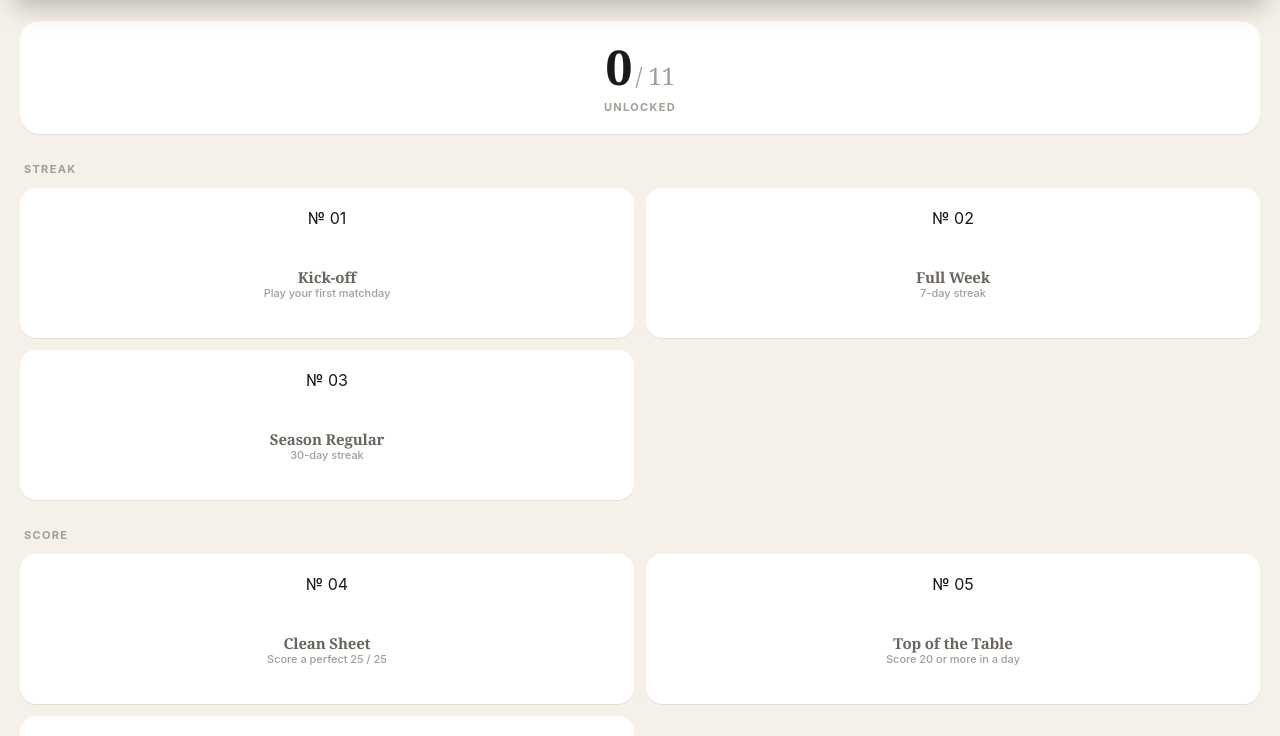
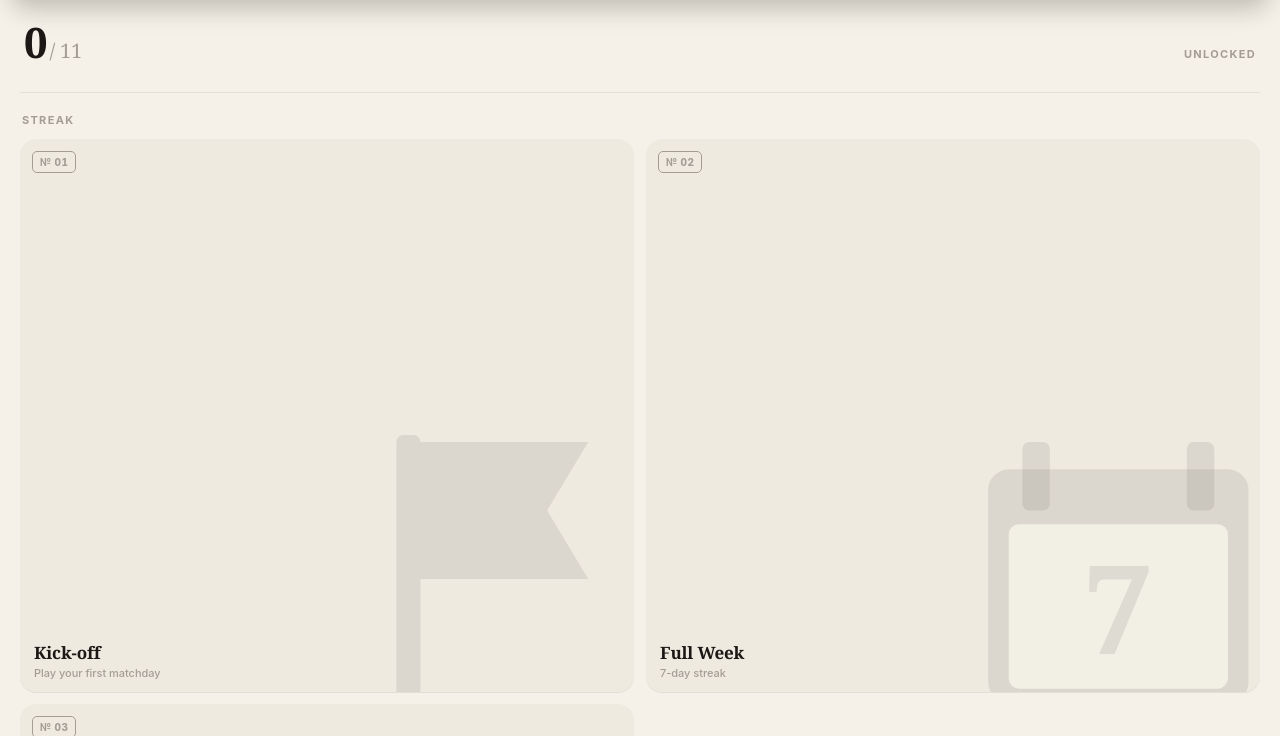
Before and after one commit to Rexhep93/project-501, a website with bundled scripts: page index.html in a window 1280 px wide. Both pictures are taken after a click on the button "View all". Shown: the part 64-800 px from the top of the page. Built offline with nearby package versions, Linux system fonts and the light colour scheme; no server answers.

Commit message:
Update achievements styles for better design
Refactor achievements styles to improve layout and design consistency.

```diff
--- a/css/styles.css
+++ b/css/styles.css
@@ -1449,8 +1449,9 @@ body.loading .menu-real-content { display: none; }
 }
 
 /* ════════════════════════════════════════ ACHIEVEMENTS ════════════════════════════════════════
-   Flat editorial style. No gradients, no glow, no 3D.
-   Each badge = solid-tint disc + white icon. Matches Daily Paper aesthetic.
+   Mini-tile stijl. Hergebruikt de design language van .game-tile:
+   donkere gekleurde achtergrond, № badge linksboven, serif naam, icon-art
+   rechtsonder. Locked tiles zijn dezelfde vorm in sunken-grijs.
    ============================================================================================ */
 
 /* ─── Home strip ─── */
@@ -1473,7 +1474,7 @@ body.loading .menu-real-content { display: none; }
 }
 .achievements-strip-link {
     font-size: 12px;
-    font-weight: 600;
+    font-weight: 700;
     color: var(--ink-2);
     letter-spacing: -0.005em;
     display: inline-flex;
@@ -1489,63 +1490,99 @@ body.loading .menu-real-content { display: none; }
     grid-template-columns: repeat(3, 1fr);
     gap: 10px;
 }
-.ach-strip-item {
-    background: var(--surface);
+
+.ach-tile {
+    position: relative;
+    aspect-ratio: 1 / 1.05;
     border-radius: 14px;
-    padding: 14px 8px 12px;
-    display: flex;
-    flex-direction: column;
-    align-items: center;
-    gap: 8px;
-    box-shadow: 0 1px 0 var(--divider);
-    text-align: center;
+    overflow: hidden;
+    background: var(--ach-color, var(--ink));
+    color: white;
     cursor: pointer;
-    transition: transform 0.12s var(--ease-ios);
-}
-.ach-strip-item:active { transform: scale(0.96); }
-
-.ach-strip-badge {
-    width: 44px;
-    height: 44px;
-    border-radius: 50%;
-    display: flex;
+    text-align: left;
+    box-shadow: 0 3px 0 var(--ach-shadow, rgba(0,0,0,0.2));
+    transition: transform 0.12s var(--ease-ios), box-shadow 0.12s var(--ease-ios);
+    isolation: isolate;
+}
+.ach-tile:active {
+    transform: translateY(1px);
+    box-shadow: 0 2px 0 var(--ach-shadow, rgba(0,0,0,0.2));
+}
+
+.ach-tile-num {
+    position: absolute;
+    top: 8px;
+    left: 8px;
+    z-index: 3;
+    min-width: 22px;
+    height: 18px;
+    padding: 0 5px;
+    border-radius: 4px;
+    border: 1.2px solid rgba(255, 255, 255, 0.75);
+    color: white;
+    display: inline-flex;
     align-items: center;
     justify-content: center;
-    background: var(--ach-color, var(--ink));
+    font-size: 9px;
+    font-weight: 800;
+    font-variant-numeric: tabular-nums;
+    letter-spacing: 0.04em;
+}
+
+.ach-tile-art {
+    position: absolute;
+    right: -10%;
+    bottom: -10%;
+    width: 65%;
+    height: 65%;
+    z-index: 1;
+    pointer-events: none;
+    color: rgba(255, 255, 255, 0.22);
+}
+.ach-tile-art svg { width: 100%; height: 100%; display: block; }
+
+.ach-tile-name {
+    position: absolute;
+    left: 10px;
+    right: 10px;
+    bottom: 8px;
+    z-index: 2;
+    font-family: var(--font-serif);
+    font-size: 13px;
+    font-weight: 600;
     color: white;
-    flex-shrink: 0;
-}
-.ach-strip-badge svg {
-    width: 22px;
-    height: 22px;
-    color: white;
-}
-
-.ach-strip-item.locked {
-    background: var(--surface);
-    box-shadow: 0 1px 0 var(--divider);
-}
-.ach-strip-item.locked .ach-strip-badge {
-    background: var(--sunken);
-}
-.ach-strip-item.locked .ach-strip-badge svg { color: var(--ink-3); }
-.ach-strip-item.locked .ach-strip-name { color: var(--ink-3); }
-
-.ach-strip-name {
-    font-size: 11px;
-    font-weight: 700;
-    color: var(--ink);
-    letter-spacing: -0.005em;
-    line-height: 1.2;
+    letter-spacing: -0.01em;
+    line-height: 1.1;
+    margin: 0;
     overflow: hidden;
     text-overflow: ellipsis;
     display: -webkit-box;
     -webkit-line-clamp: 2;
     -webkit-box-orient: vertical;
-    max-height: 2.4em;
-}
-
-/* ─── Full achievements screen ─── */
+}
+
+/* Locked state: same shape, grey palette */
+.ach-tile.locked {
+    background: var(--sunken);
+    box-shadow: 0 1px 0 var(--divider);
+    color: var(--ink-3);
+}
+.ach-tile.locked:active {
+    transform: translateY(1px);
+    box-shadow: 0 0 0 var(--divider);
+}
+.ach-tile.locked .ach-tile-num {
+    border-color: var(--ink-3);
+    color: var(--ink-3);
+}
+.ach-tile.locked .ach-tile-art {
+    color: rgba(107, 101, 96, 0.14);
+}
+.ach-tile.locked .ach-tile-name {
+    color: var(--ink-2);
+}
+
+/* ═══════ Full achievements screen ═══════ */
 .achievements-screen {
     position: fixed; inset: 0;
     background: var(--base);
@@ -1578,25 +1615,31 @@ body.loading .menu-real-content { display: none; }
 }
 
 .achievements-progress {
-    text-align: center;
-    margin-bottom: 28px;
-    padding: 22px 20px 20px;
-    background: var(--surface);
-    border-radius: var(--radius-lg);
-    box-shadow: 0 1px 0 var(--divider);
+    display: flex;
+    align-items: baseline;
+    justify-content: space-between;
+    gap: 16px;
+    padding: 0 4px 20px;
+    margin-bottom: 20px;
+    border-bottom: 1px solid var(--divider);
+}
+.achievements-progress-value {
+    display: flex;
+    align-items: baseline;
+    gap: 3px;
+    line-height: 1;
 }
 .achievements-progress-num {
     font-family: var(--font-serif);
-    font-size: 48px;
+    font-size: 42px;
     font-weight: 600;
     color: var(--ink);
     letter-spacing: -0.025em;
-    line-height: 1;
     font-variant-numeric: tabular-nums;
 }
 .achievements-progress-max {
     font-family: var(--font-serif);
-    font-size: 24px;
+    font-size: 20px;
     font-weight: 500;
     color: var(--ink-3);
     letter-spacing: -0.01em;
@@ -1607,96 +1650,113 @@ body.loading .menu-real-content { display: none; }
     letter-spacing: 0.12em;
     text-transform: uppercase;
     color: var(--ink-3);
-    margin: 8px 0 0;
-}
-.achievements-progress-bar {
-    margin-top: 14px;
-    height: 4px;
-    background: var(--sunken);
-    border-radius: 2px;
-    overflow: hidden;
-    position: relative;
-}
-.achievements-progress-bar-fill {
-    position: absolute;
-    inset: 0;
-    border-radius: 2px;
-    background: var(--ink);
-    transform: scaleX(var(--progress, 0));
-    transform-origin: left center;
-    transition: transform 0.8s var(--ease-ios);
+    text-align: right;
+    line-height: 1.3;
 }
 
 .achievements-section {
-    margin-bottom: 28px;
+    margin-bottom: 24px;
 }
 .achievements-section-title {
     font-size: 11px; font-weight: 700; letter-spacing: 0.12em;
     text-transform: uppercase; color: var(--ink-3);
-    margin: 0 0 12px 4px;
+    margin: 0 0 12px 2px;
 }
 .achievements-grid {
     display: grid;
     grid-template-columns: repeat(2, 1fr);
     gap: 12px;
 }
+
+/* Larger version of .ach-tile for the full screen */
 .ach-card {
-    background: var(--surface);
+    position: relative;
+    aspect-ratio: 1 / 0.9;
     border-radius: 16px;
-    padding: 20px 14px 16px;
+    overflow: hidden;
+    background: var(--ach-color, var(--ink));
+    color: white;
+    text-align: left;
+    box-shadow: 0 4px 0 var(--ach-shadow, rgba(0,0,0,0.2));
+    isolation: isolate;
+}
+
+.ach-card-num {
+    position: absolute;
+    top: 12px;
+    left: 12px;
+    z-index: 3;
+    min-width: 30px;
+    height: 22px;
+    padding: 0 7px;
+    border-radius: 5px;
+    border: 1.4px solid rgba(255, 255, 255, 0.8);
+    color: white;
+    display: inline-flex;
+    align-items: center;
+    justify-content: center;
+    font-size: 10px;
+    font-weight: 800;
+    font-variant-numeric: tabular-nums;
+    letter-spacing: 0.04em;
+}
+
+.ach-card-art {
+    position: absolute;
+    right: -8%;
+    bottom: -8%;
+    width: 62%;
+    height: 62%;
+    z-index: 1;
+    pointer-events: none;
+    color: rgba(255, 255, 255, 0.22);
+}
+.ach-card-art svg { width: 100%; height: 100%; display: block; }
+
+.ach-card-text {
+    position: absolute;
+    left: 14px;
+    right: 14px;
+    bottom: 12px;
+    z-index: 2;
     display: flex;
     flex-direction: column;
-    align-items: center;
-    gap: 10px;
-    box-shadow: 0 1px 0 var(--divider);
-    text-align: center;
-    min-height: 150px;
-    transition: transform 0.15s var(--ease-ios);
-}
-.ach-card:active { transform: scale(0.98); }
-
-.ach-card-badge {
-    width: 56px;
-    height: 56px;
-    border-radius: 50%;
-    background: var(--ach-color, var(--ink));
+    gap: 3px;
+}
+.ach-card-name {
+    font-family: var(--font-serif);
+    font-size: 17px;
+    font-weight: 600;
     color: white;
-    display: flex;
-    align-items: center;
-    justify-content: center;
-    flex-shrink: 0;
-}
-.ach-card-badge svg {
-    width: 28px;
-    height: 28px;
-    color: white;
-}
-
-.ach-card.locked {
-    background: var(--surface);
-    box-shadow: 0 1px 0 var(--divider);
-}
-.ach-card.locked .ach-card-badge {
-    background: var(--sunken);
-}
-.ach-card.locked .ach-card-badge svg { color: var(--ink-3); }
-.ach-card.locked .ach-card-name { color: var(--ink-2); }
-.ach-card.locked .ach-card-desc { color: var(--ink-3); }
-
-.ach-card-name {
-    font-family: var(--font-serif);
-    font-size: 15px;
-    font-weight: 600;
-    color: var(--ink);
     letter-spacing: -0.01em;
-    line-height: 1.2;
+    line-height: 1.1;
     margin: 0;
 }
 .ach-card-desc {
     font-size: 11px;
     font-weight: 500;
-    color: var(--ink-2);
+    color: rgba(255, 255, 255, 0.78);
     letter-spacing: -0.003em;
-    line-height: 1.35;
+    line-height: 1.3;
     margin: 0;
 }
+
+/* Locked card — same shape, muted */
+.ach-card.locked {
+    background: var(--sunken);
+    box-shadow: 0 1px 0 var(--divider);
+    color: var(--ink-3);
+}
+.ach-card.locked .ach-card-num {
+    border-color: var(--ink-3);
+    color: var(--ink-3);
+}
+.ach-card.locked .ach-card-art {
+    color: rgba(107, 101, 96, 0.14);
+}
+.ach-card.locked .ach-card-name {
+    color: var(--ink);
+}
+.ach-card.locked .ach-card-desc {
+    color: var(--ink-3);
+}
```
